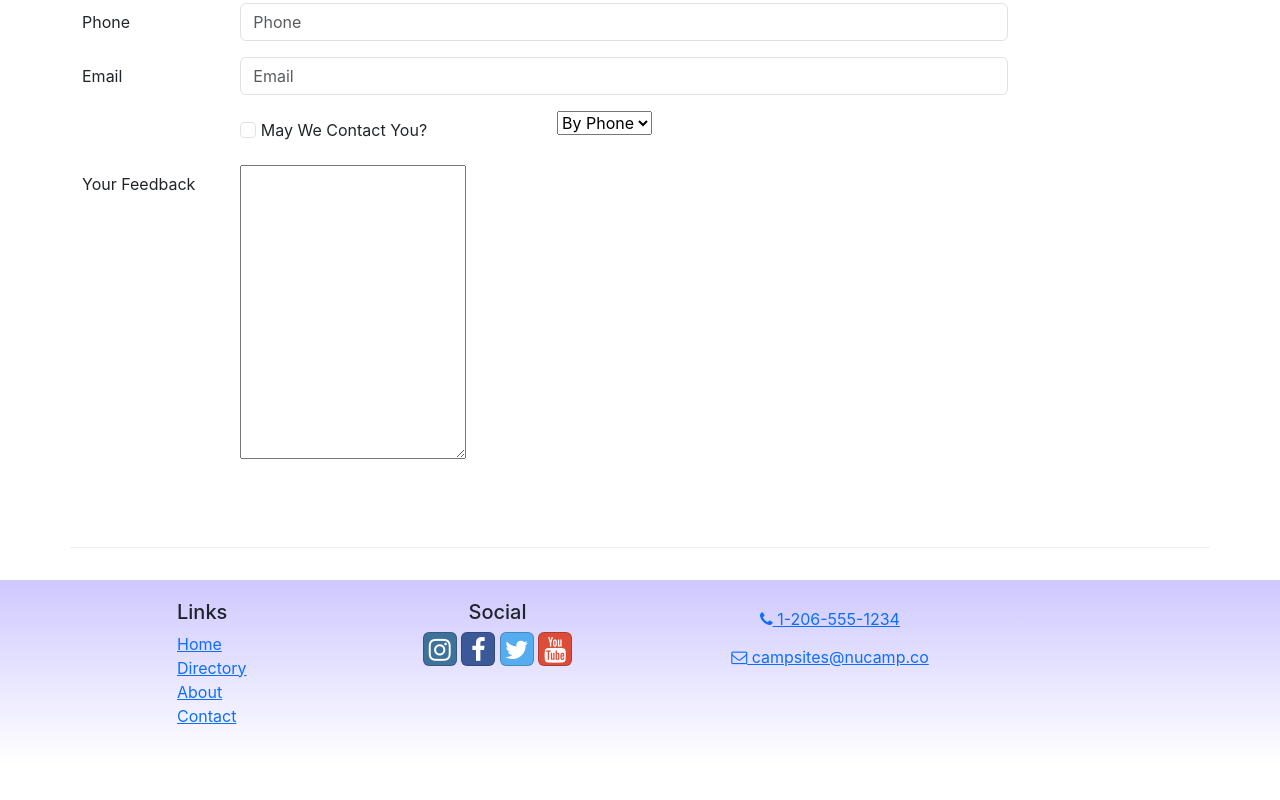
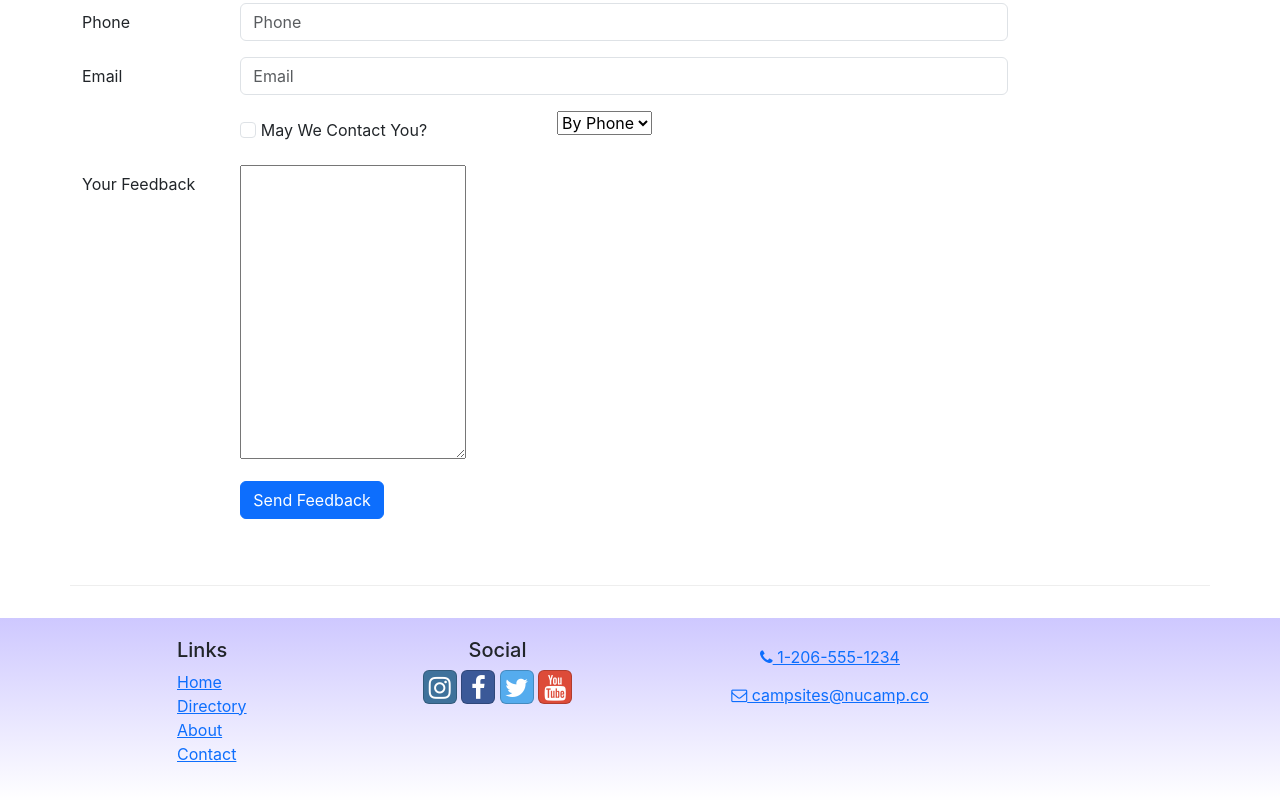
Before and after one commit to brandontaylor1/nucamp-react, a React (Create React App) app: page /contact in a window 1280 px wide. Shown: the part 694-1494 px from the top of the page. Before the commit the page ends 1458 px from the top, so only its background shows below. Built offline with nearby package versions, Linux system fonts and the light colour scheme.

Commit message:
ContactForm Part3

```diff
--- a/src/components/ContactForm.js
+++ b/src/components/ContactForm.js
@@ -3,6 +3,11 @@
 
 
 const ContactForm = () => {
+    const handleSubmit = (values, {resetForm}) => {
+        console.log('form values:', values);
+        console.log('in JSON format:', JSON.stringify(values));
+        resetForm();
+    }
 
 
     return (
@@ -16,6 +21,7 @@
                 contactType: 'By Phone',
                 feedback: ''
             }}
+            onSubmit={handleSubmit}
             >
             <Form>
                 <FormGroup row>
@@ -75,6 +81,11 @@
                     </Col>
                 </FormGroup>
                 <FormGroup row>
+                    <Col md={{size: 10, offset: 2}}>
+                        <Button type='submit' color='primary'>
+                            Send Feedback
+                        </Button>
+                    </Col>
                 </FormGroup>
             </Form>
         </Formik>
```
